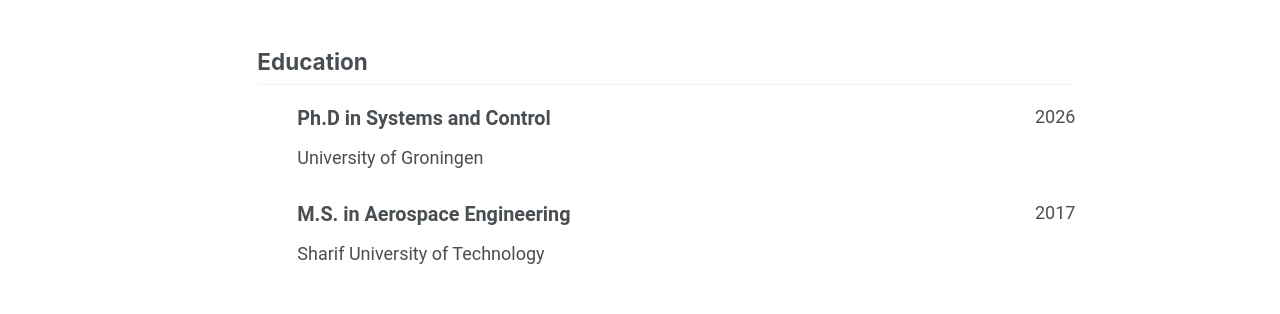
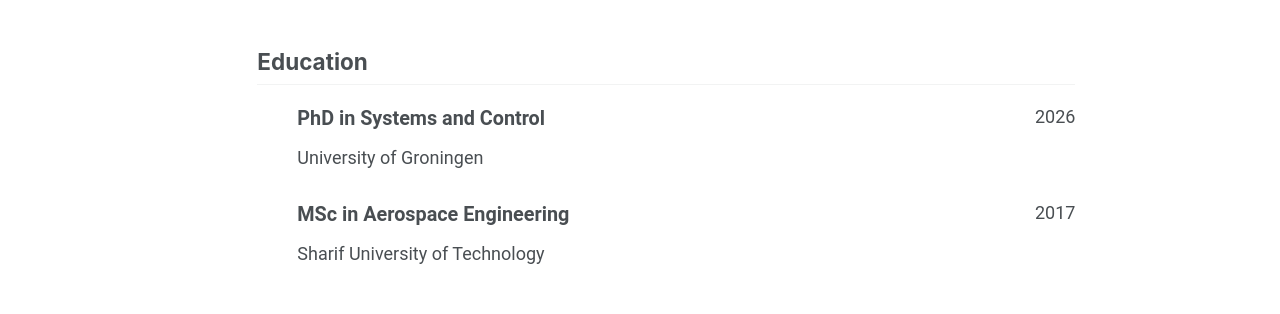
Before and after one commit to a-shakouri/a-shakouri.github.io, a Jekyll site: the page built from _pages/cv-json.md, in a window 1280 px wide and 900 px high, scrolled down 319 px. Shown: the part 153-467 px from the top of the window. Built offline with Jekyll 4.4.1, drawn with Linux system fonts in a browser that asks for light colours; a script bundle is joined from its source files by our own code; library files that are not in the unit come from our copies.

Commit message:
Update cv.json

```diff
--- a/_data/cv.json
+++ b/_data/cv.json
@@ -34,8 +34,8 @@
   "education": [
     {
       "institution": "University of Groningen",
-      "area": "Ph.D in Systems and Control",
-      "studyType": "",
+      "area": "PhD in Systems and Control",
+      "studyType": "PhD",
       "startDate": "2022",
       "endDate": "2026",
       "gpa": null,
@@ -43,8 +43,8 @@
     },
     {
       "institution": "Sharif University of Technology",
-      "area": "M.S. in Aerospace Engineering",
-      "studyType": "",
+      "area": "MSc in Aerospace Engineering",
+      "studyType": "MSc",
       "startDate": "2015",
       "endDate": "2017",
       "gpa": null,
```
